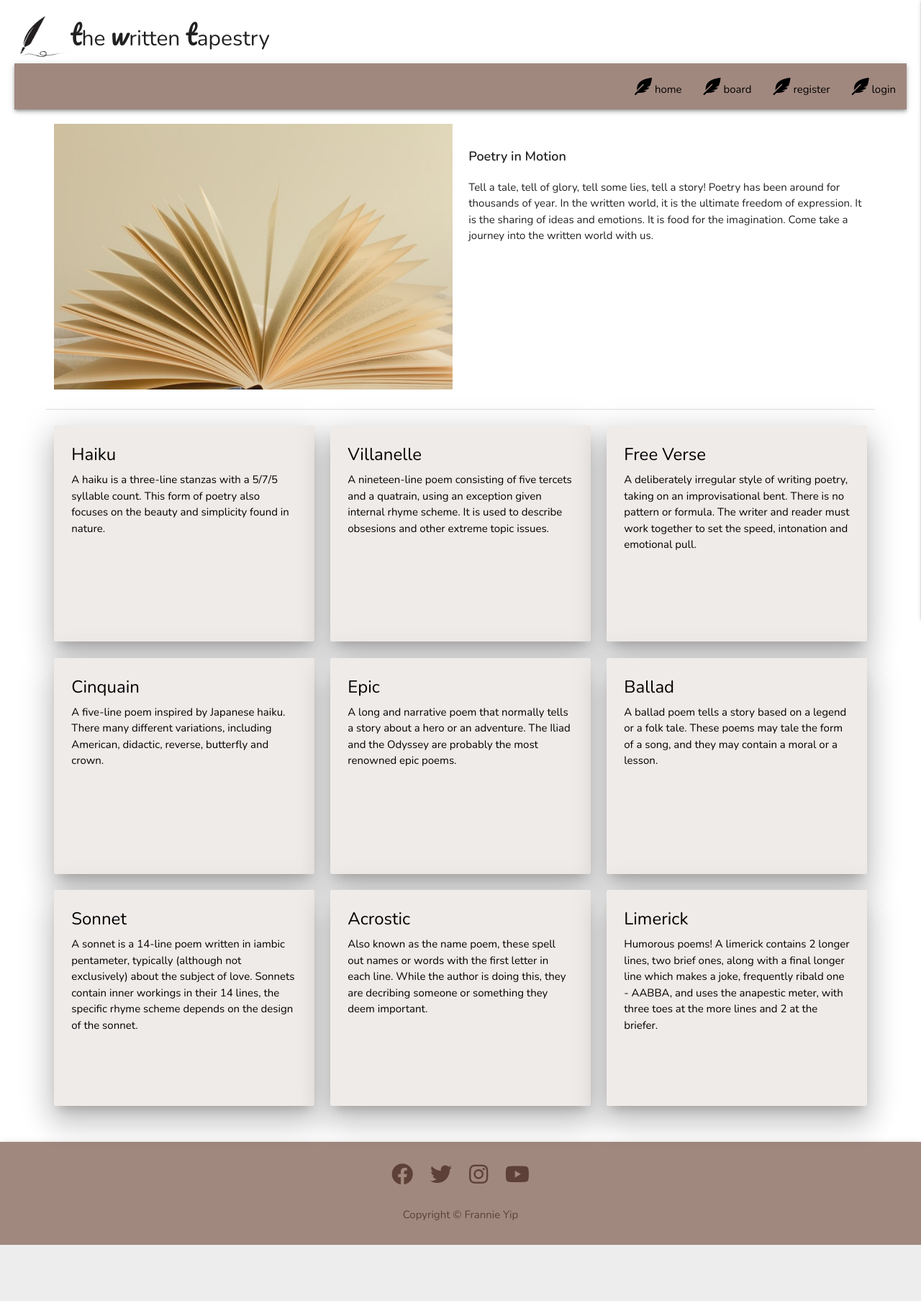
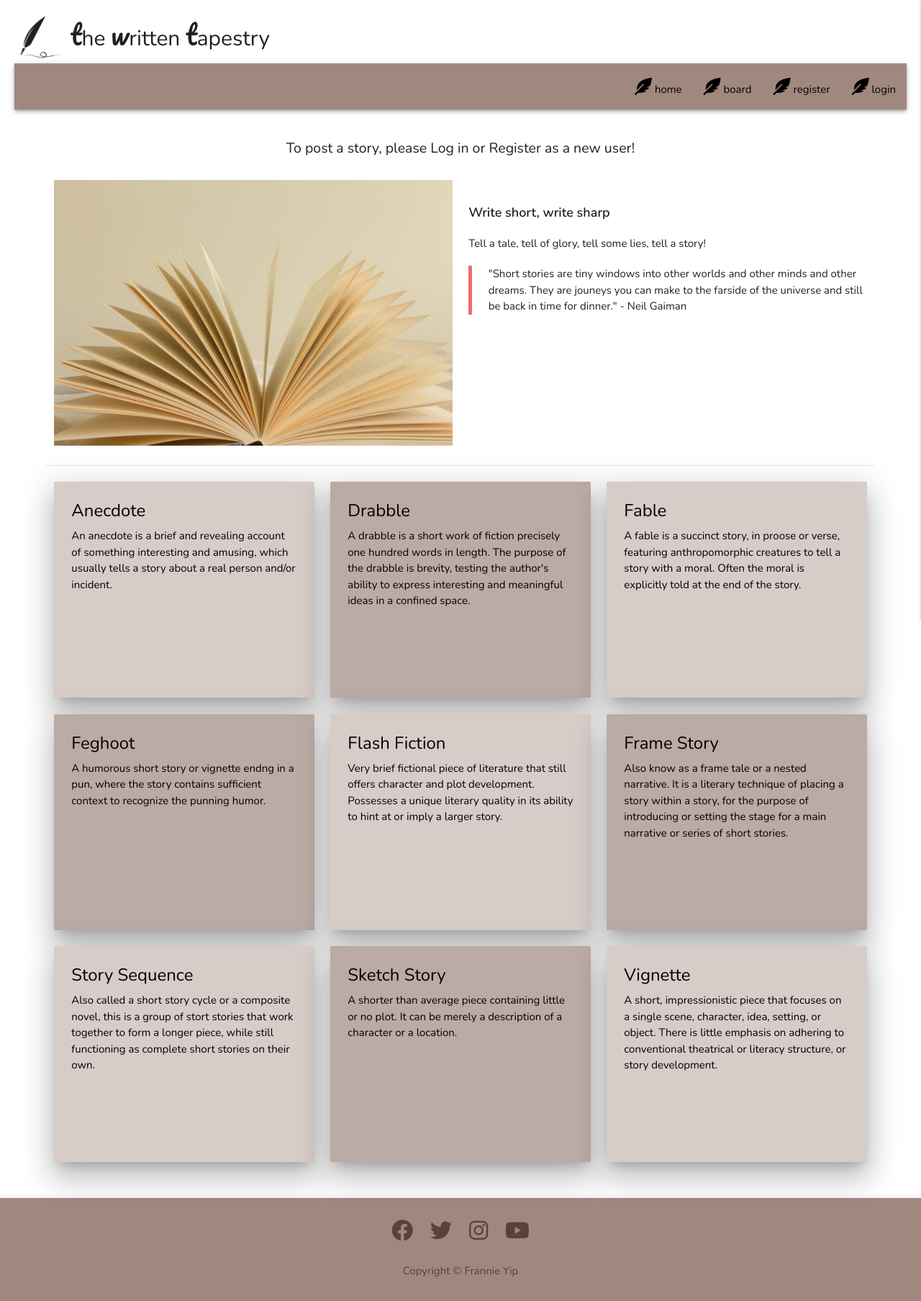
Before and after one commit to finnsterfran/The_Written_Tapestry, a Flask app: page / in a window 1280 px wide. Shown: the whole page at 72% size. Before the commit the page ends 1729 px from the top, so only its background shows below. Run offline with Flask 2, Linux system fonts and the light colour scheme; some libraries are stand-ins or nearby versions.

Commit message:
add edit_post.html. make changes to home.html.

```diff
--- a/app.py
+++ b/app.py
@@ -13,12 +13,16 @@ app = Flask(__name__)
 app.config["MONGO_URI"] = os.environ.get("MONGO_URI")
 app.config["MONGO_DBNAME"] = os.environ.get("MONGO_DBNAME")
 app.secret_key = os.environ.get("SECRET_KEY")
+app.config['SESSION_PERMANENT'] = False
+app.config["SESSION_TYPE"] = 'mongodb'
+mongo = PyMongo(app)
 
-mongo = PyMongo(app)
 
 
 @app.route('/')
 def home():
+    if not session.get('username'):
+        flash("To post a story, please Log in or Register as a new user!")
     return render_template('home.html')
 
 
@@ -85,7 +89,7 @@ def login():
 @app.route("/logout")
 def logout():
     flash("You have been logged out.")
-    session.pop("user")
+    session.pop('user')
     return redirect(url_for("login"))
 
 
@@ -94,12 +98,11 @@ def profile(username):
 
     username = mongo.db.users.find_one(
         {"username": session['user']})['username']
-    userpoems = list(mongo.db.essays.find({'author': session['user']}))
-
+    userstories = list(mongo.db.essays.find({'author': session['user']}))
     if session["user"]:
         return render_template('profile.html',
                                username=username,
-                               userpoems=userpoems)
+                               userstories=userstories)
     return redirect(url_for("login"))
 
 
@@ -114,14 +117,29 @@ def new_post():
             "composition": request.form.get('composition')
         }
         mongo.db.essays.insert_one(post)
-        flash("Your poem has been added.")
+        flash("Your story has been added.")
         return redirect(url_for('board'))
 
     categories = mongo.db.categories.find().sort('category_name', 1)
     return render_template('new_post.html', categories=categories)
 
 
-
+@app.route('/edit_post/<post_id>', methods=['GET', 'POST'])
+def edit_post(post_id):
+    if request.method == 'POST':
+        submit = {
+                'title': request.form.get('title'),
+                'author': session['user'],
+                'date': request.form.get('date'),
+                'category_name': request.form.get('category_name'),
+                'composition': request.form.get('composition')
+        }
+        mongo.db.essays.update({'_id': ObjectId(post_id)}, submit)
+        flash("Alright then, you've successsfully editted this post.")
+    post = mongo.db.essays.find_one(
+            {'_id': ObjectId(post_id)})
+    categories = mongo.db.categories.find().sort('category_name', 1)
+    return render_template('edit_post.html', post=post, categories=categories)
 
 
 if __name__ == "__main__":
--- a/static/css/style.css
+++ b/static/css/style.css
@@ -48,6 +48,9 @@ h2 {
     font-weight: 600;
 }
 
+.flash {
+    font-size: 1.3rem;
+}
 
 /* Footer */
 .page-footer {
--- a/templates/base.html
+++ b/templates/base.html
@@ -105,7 +105,7 @@
         {% if messages %}
             {% for message in messages%}
                 <div class="row flashes">
-                    <h4 class="light-brown lighten-4 center-align">{{ message }}</h4>
+                    <h4 class="flash light-brown lighten-4 center-align">{{ message }}</h4>
                 </div>
             {% endfor %}
         {% endif %}
@@ -120,10 +120,10 @@
     <div class="container">
         <div class="row">
             <div class="col s12 center-align">
-                <a href="https://facebook.com" target="_blank"><i class="footer-icon fab fa-facebook fa-2x"></i></a>
-                <a href="https://twitter.com" target="_blank"><i class="footer-icon fab fa-twitter fa-2x"></i></a>
-                <a href="https://instagram.com" target="_blank"><i class="footer-icon fab fa-instagram fa-2x"></i></a>
-                <a href="https://youtube.com" target="_blank"><i class="footer-icon fab fa-youtube fa-2x"></i></a>
+                <a href="https://facebook.com" rel="noopener" target="_blank"><i class="footer-icon fab fa-facebook fa-2x"></i></a>
+                <a href="https://twitter.com" rel="noopener" target="_blank"><i class="footer-icon fab fa-twitter fa-2x"></i></a>
+                <a href="https://instagram.com" rel="noopener" target="_blank"><i class="footer-icon fab fa-instagram fa-2x"></i></a>
+                <a href="https://youtube.com" rel="noopener" target="_blank"><i class="footer-icon fab fa-youtube fa-2x"></i></a>
             </div>
         </div>
     </div>
--- a/templates/board.html
+++ b/templates/board.html
@@ -10,14 +10,14 @@
                             <p class="writing">{{ entry.author }}</p>
                             <p class="writing">{{ entry.category }}</p>
                             <p class="writing">{{ entry.date }}</p>
-                            <p class="writing">{{ entry.composition }}
+                            <p class="writing">{{ entry.composition }}</p>
                         </div>
                     <div class="card-action">
                         <a href="#" class="post-link"></a>
                     </div>
                 </div>
             </div>
-    {% endfor %}
+        {% endfor %}
     </section>
 
 {% endblock %}
--- a/templates/home.html
+++ b/templates/home.html
@@ -7,12 +7,10 @@
         </div>
         <div class="col s12 m10 offset-m1 l6">
             <div class="text-box">
-                <h2>Poetry in Motion</h2>
-                <p>Tell a tale, tell of glory, tell some lies, tell a story!
-                    Poetry has been around for thousands of year. In the written world, it is the ultimate freedom of expression.
-                    It is the sharing of ideas and emotions. It is food for the imagination.
-                    Come take a journey into the written world with us.
-                </p>
+                <h2>Write short, write sharp</h2>
+                <p>Tell a tale, tell of glory, tell some lies, tell a story!</p>
+                <blockquote>"Short stories are tiny windows into other worlds and other minds and other dreams.
+                    They are jouneys you can make to the farside of the universe and still be back in time for dinner." - Neil Gaiman</blockquote>
             </div>
         </div>
     </div>
@@ -20,99 +18,95 @@
     <div class="section">
         <div class="row">
             <div class="col l4 s12 m10 offset-m1">
-                <div class="card small brown lighten-5 z-depth-5">
+                <div class="card small brown lighten-4 z-depth-5">
                     <div class="card-content black-text">
-                        <span class="card-title">Haiku</span>
-                        <p>A haiku is a three-line stanzas with a 5/7/5 syllable count.
-                            This form of poetry also focuses on the beauty and simplicity found in nature.
+                        <span class="card-title">Anecdote</span>
+                        <p>An anecdote is a brief and revealing account of something interesting and amusing,
+                            which usually tells a story about a real person and/or incident.
                         </p>
                     </div>
                 </div>
             </div>
 
             <div class="col l4 s12 m10 offset-m1">
-                <div class="card small brown lighten-5 z-depth-5">
+                <div class="card small brown lighten-3 z-depth-5">
                     <div class="card-content black-text">
-                        <span class="card-title">Villanelle</span>
-                        <p>A nineteen-line poem consisting of five tercets and a quatrain, using an exception given internal rhyme scheme.
-                            It is used to describe obsesions and other extreme topic issues.
+                        <span class="card-title">Drabble</span>
+                        <p>A drabble is a short work of fiction precisely one hundred words in length.
+                            The purpose of the drabble is brevity, testing the author's ability to express interesting
+                            and meaningful ideas in a confined space.
                         </p>
                      </div>
                 </div>
             </div>
             <div class="col l4 s12 m10 offset-m1">
-                <div class="card small brown lighten-5 z-depth-5">
+                <div class="card small brown lighten-4 z-depth-5">
                     <div class="card-content black-text">
-                        <span class="card-title">Free Verse</span>
-                        <p>A deliberately irregular style of writing poetry, taking on an improvisational bent.
-                            There is no pattern or formula. The writer and reader must work together to set the speed,
-                            intonation and emotional pull.
+                        <span class="card-title">Fable</span>
+                        <p>A fable is a succinct story, in proose or verse, featuring anthropomorphic creatures to tell a story with a moral.
+                            Often the moral is explicitly told at the end of the story.
                         </p>
                      </div>
 
                 </div>
             </div>
             <div class="col l4 s12 m10 offset-m1">
-                <div class="card small brown lighten-5 z-depth-5">
+                <div class="card small brown lighten-3 z-depth-5">
                     <div class="card-content black-text">
-                        <span class="card-title">Cinquain</span>
-                        <p>A five-line poem inspired by Japanese haiku.
-                            There many different variations, including American, didactic, reverse, butterfly and crown.
+                        <span class="card-title">Feghoot</span>
+                        <p>A humorous short story or vignette endng in a pun, where the story contains sufficient context to recognize the punning humor.
                         </p>
                      </div>
 
                 </div>
             </div>
             <div class="col l4 s12 m10 offset-m1">
-                <div class="card small brown lighten-5 z-depth-5">
+                <div class="card small brown lighten-4 z-depth-5">
                     <div class="card-content black-text">
-                        <span class="card-title">Epic</span>
-                        <p>A long and narrative poem that normally tells a story about a hero or an adventure.
-                            The Iliad and the Odyssey are probably the most renowned epic poems.
+                        <span class="card-title">Flash Fiction</span>
+                        <p>Very brief fictional piece of literature that still offers character and plot development.
+                            Possesses a unique literary quality in its ability to hint at or imply a larger story.
                         </p>
                      </div>
 
                 </div>
             </div>
             <div class="col l4 s12 m10 offset-m1">
-                <div class="card small brown lighten-5 z-depth-5">
+                <div class="card small brown lighten-3 z-depth-5">
                     <div class="card-content black-text">
-                        <span class="card-title">Ballad</span>
-                        <p>A ballad poem tells a story based on a legend or a folk tale. These poems may tale the form of a song,
-                            and they may contain a moral or a lesson.
+                        <span class="card-title">Frame Story</span>
+                        <p>Also know as a frame tale or a nested narrative. It is a literary technique of placing a story within a story,
+                            for the purpose of introducing or setting the stage for a main narrative or series of short stories.
                         </p>
                      </div>
                 </div>
             </div>
             <div class="col l4 s12 m10 offset-m1">
-                <div class="card small brown lighten-5 z-depth-5">
+                <div class="card small brown lighten-4 z-depth-5">
                     <div class="card-content black-text">
-                        <span class="card-title">Sonnet</span>
-                        <p>A sonnet is a 14-line poem written in iambic pentameter,
-                            typically (although not exclusively) about the subject of love.
-                            Sonnets contain inner workings in their 14 lines,
-                             the specific rhyme scheme depends on the design of the sonnet.
+                        <span class="card-title">Story Sequence</span>
+                        <p>Also called a short story cycle or a composite novel, this is a group of stort stories that work together to form a longer piece,
+                            while still functioning as complete short stories on their own.
                         </p>
                     </div>
                 </div>
             </div>
             <div class="col l4 s12 m10 offset-m1">
-                <div class="card small brown lighten-5 z-depth-5">
+                <div class="card small brown lighten-3 z-depth-5">
                     <div class="card-content black-text">
-                        <span class="card-title">Acrostic</span>
-                        <p>Also known as the name poem, these spell out names or words with the first letter in each line.
-                            While the author is doing this, they are decribing someone or something they deem important.
+                        <span class="card-title">Sketch Story</span>
+                        <p>A shorter than average piece containing little or no plot. It can be merely a description of a character or a location.
                         </p>
                      </div>
 
                 </div>
             </div>
             <div class="col l4 s12 m10 offset-m1">
-                <div class="card small brown lighten-5 z-depth-5">
+                <div class="card small brown lighten-4 z-depth-5">
                     <div class="card-content black-text">
-                        <span class="card-title">Limerick</span>
-                        <p>Humorous poems! A limerick contains 2 longer lines, two brief ones, along with a final longer line which makes a joke,
-                            frequently ribald one - AABBA, and uses the anapestic meter, with three toes at the more lines and 2 at the briefer.
+                        <span class="card-title">Vignette</span>
+                        <p>A short, impressionistic piece that focuses on a single scene, character, idea, setting, or object.
+                            There is little emphasis on adhering to conventional theatrical or literacy structure, or story development.
                         </p>
                      </div>
                 </div>
--- a/templates/new_post.html
+++ b/templates/new_post.html
@@ -41,9 +41,9 @@
                 </div>
             </div>
             <div class="row">
-                <div class="col s10 center-align">
-                   <button class="btn-large light-brown lighten-1 text-shadow">
-                       Post Your Poem
+                <div class="col s12 center-align">
+                   <button class="btn-large waves-effect brown">
+                       Post Your Story
                    </button>
                 </div>
             </div>
--- a/templates/profile.html
+++ b/templates/profile.html
@@ -19,12 +19,12 @@
                 <div class="center-align">
                     <h4 class="col-head-title">Pieces by {{ username.capitalize() }}</h4>
                 </div>
-                {% for piece in userpoems %}
+                {% for piece in userstories %}
                 <li>
 
                     <div class="collapsible-header"><i class="fas fa-glasses"></i>
                         {{ piece.title.capitalize() }}
-
+                        <i></i>
                     </div>
                     <div class="collapsible-body">
                         <small>{{ piece.date }}</small>
```
Also changed, not shown: templates/admin.html (+13 -0 lines), static/js/script.js (line endings or trailing spaces), static/logo.jpeg, templates/edit_post.html (added).
